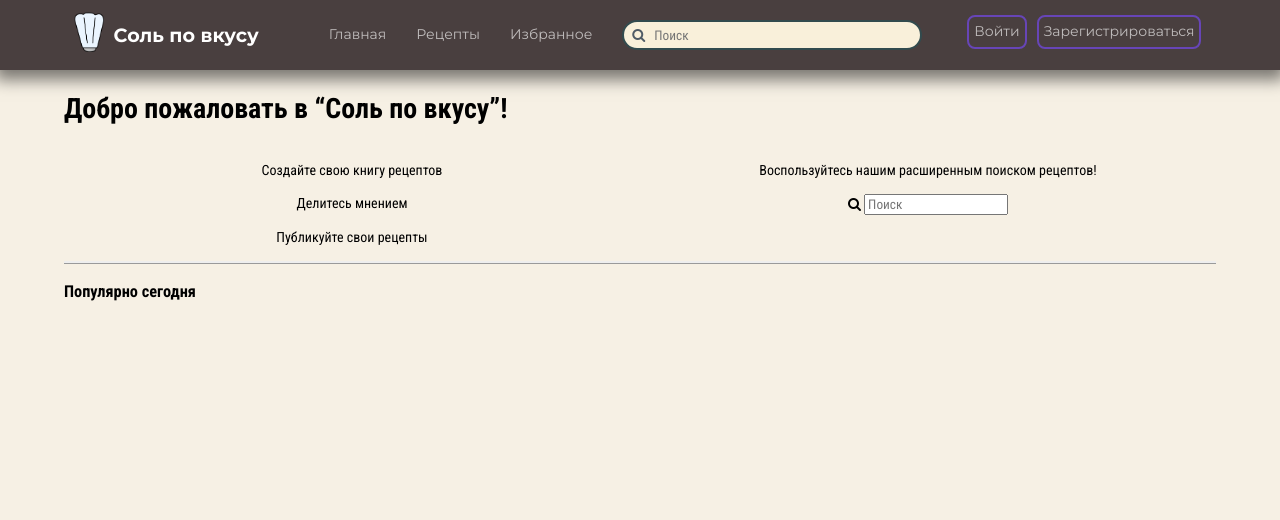
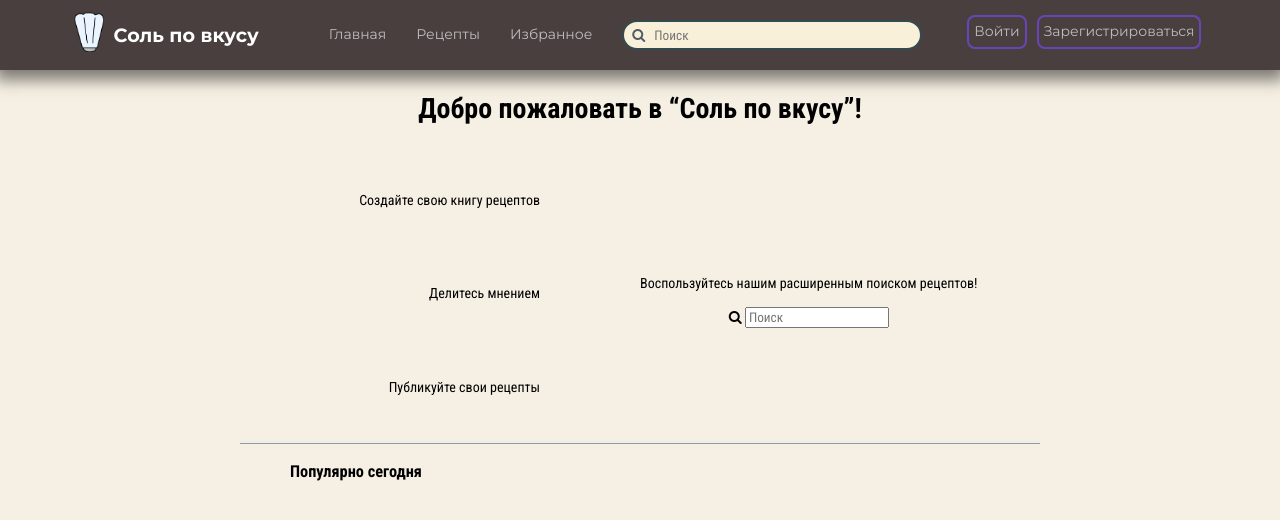
Before and after one commit to mmpechenbku/SaltToTaste, a Django app: page / in a window 1280 px wide. Shown: the top 520 px of the page. Run offline with Django 4.2, Linux system fonts and the light colour scheme; some libraries are stand-ins or nearby versions; some web fonts are replaced.

Commit message:
Add Index

```diff
--- a/SaltToTasteProject/SaltToTasteProject/static/css/base.css
+++ b/SaltToTasteProject/SaltToTasteProject/static/css/base.css
@@ -9,10 +9,14 @@ body {
     font-size: 14px;
     line-height: 1.4;
     min-width: 320px;
+
     background-color: #F6F0E4;
     margin: 0;
+    --content-max-width: 100vw;
 }
-
+div {
+box-sizing: border-box;
+}
 .navbar {
     width: 100%;
     height: 70px;
@@ -224,26 +228,46 @@ form label span.label-text {
 }
 .container-2 {
     display: block;
-    max-width: 90%;
-    height: 100%;
+    max-width: 1000px;
+    height: auto;
     margin-left: auto;
     margin-right: auto;
 }
+.container-2 h1 {
+    text-align: center;
+}
+.popular-recept {
+position: absolute;
+padding-left: 150px;
+}
+.popular-recept h3{
+
+}
 .one-half {
     display: flex;
+    position: relative;
     margin-left: auto;
     margin-right: auto;
+    max-width: 80%;
     border-bottom-style: ridge;
 }
 .cont-1 {
-    display: block;
+    width: 50%;
+
+}
+.cont-1 p {
+    padding: 30px 100px 30px 0px;
+    text-align: right;
+}
+.cont-search {
+    display: flex;
     width: 50%;
     text-align: center;
+    justify-content: flex-start;
+    align-items: center;
 }
-.cont-search {
-    display: block;
-    width: 50%;
-    text-align: center;
+.content-search-center {
+
 }
 .shine-button {
   display: inline-block;
--- a/SaltToTasteProject/SaltToTasteProject/templates/index.html
+++ b/SaltToTasteProject/SaltToTasteProject/templates/index.html
@@ -13,11 +13,13 @@
                 <p>Публикуйте свои рецепты</p>
             </div>
             <div class="cont-search">
-                <p>Воспользуйтесь нашим расширенным поиском рецептов!</p>
-                <form class="search-box2">
-                        <span class="icon"><i class="fa fa-search"></i></span>
-                        <input type="search" id="search" placeholder="Поиск">
-                </form>
+                <div class="content-search-center">
+                    <p>Воспользуйтесь нашим расширенным поиском рецептов!</p>
+                    <form class="search-box2">
+                            <span class="icon"><i class="fa fa-search"></i></span>
+                            <input type="search" id="search" placeholder="Поиск">
+                    </form>
+                </div>
             </div>
         </div>
         <div class="popular-recept">
```
